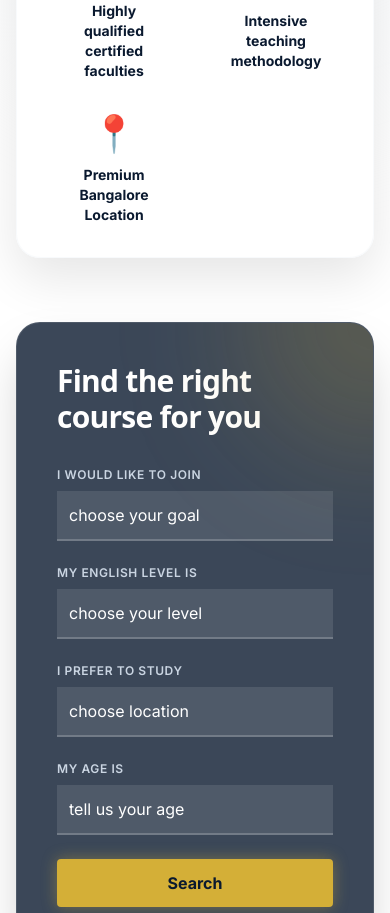
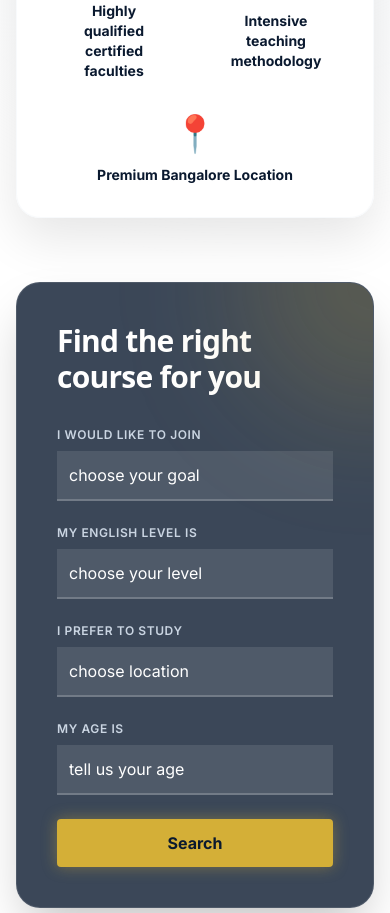
Before and after one commit to Utsavthesiya146/cambridgeacademyofenglish, a Next.js app: page / in a window 390 px wide. Shown: the part 1069-1982 px from the top of the page. Built offline with nearby package versions, Linux system fonts and the light colour scheme.

Commit message:
Center the last feature card item on mobile

```diff
--- a/src/app/page.tsx
+++ b/src/app/page.tsx
@@ -66,7 +66,7 @@ export default function Home() {
               { icon: '🎯', text: 'Intensive teaching methodology' },
               { icon: '📍', text: 'Premium Bangalore Location' }
             ].map((item, idx) => (
-              <div key={idx} className="px-4 flex flex-col items-center justify-center hover:-translate-y-1 transition-transform duration-300">
+              <div key={idx} className={`px-4 flex flex-col items-center justify-center hover:-translate-y-1 transition-transform duration-300 ${idx === 4 ? 'col-span-2 md:col-span-1' : ''}`}>
                 <span className="text-4xl mb-3">{item.icon}</span>
                 <p className="text-sm font-bold text-primary">{item.text}</p>
               </div>
```
